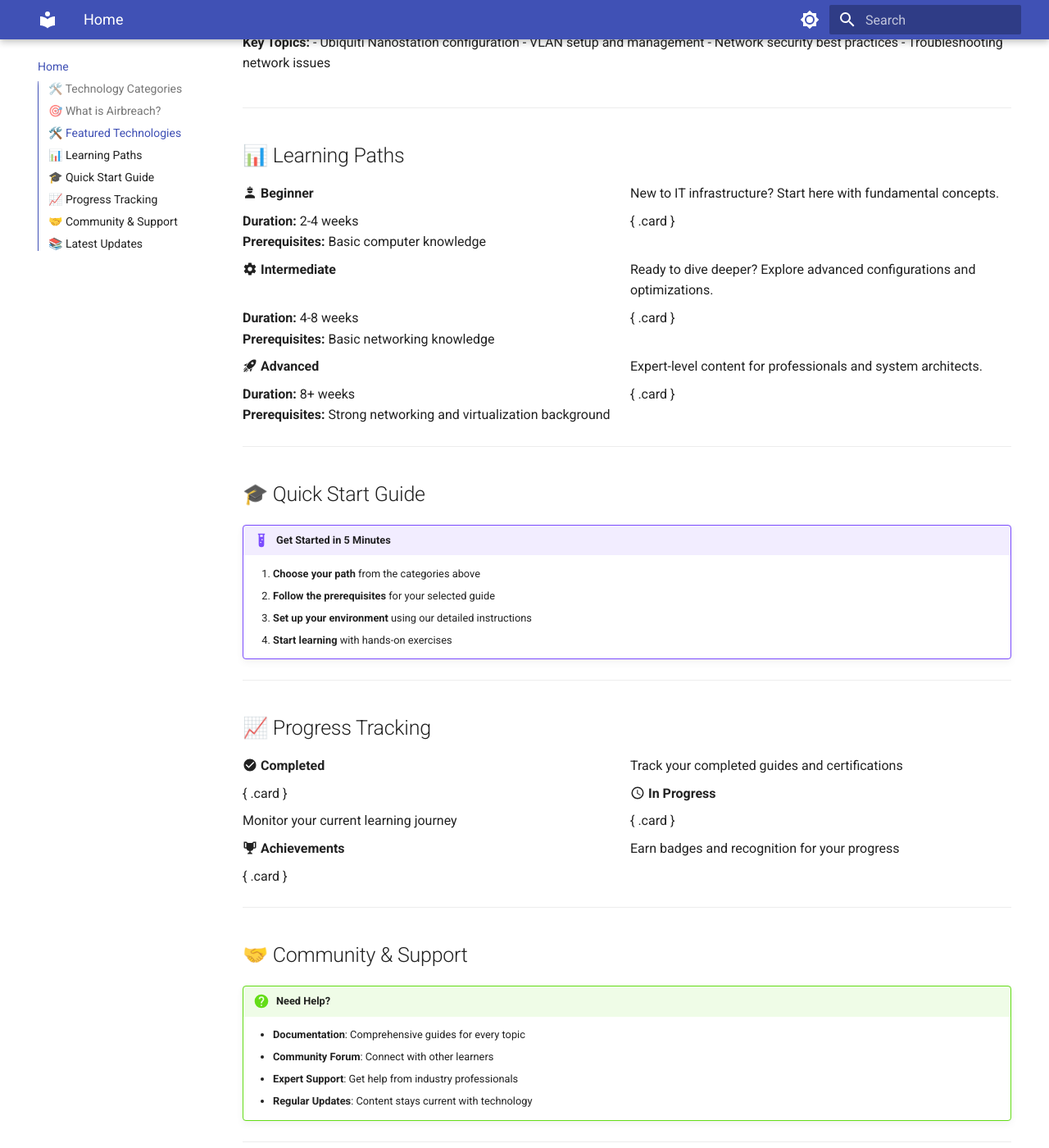
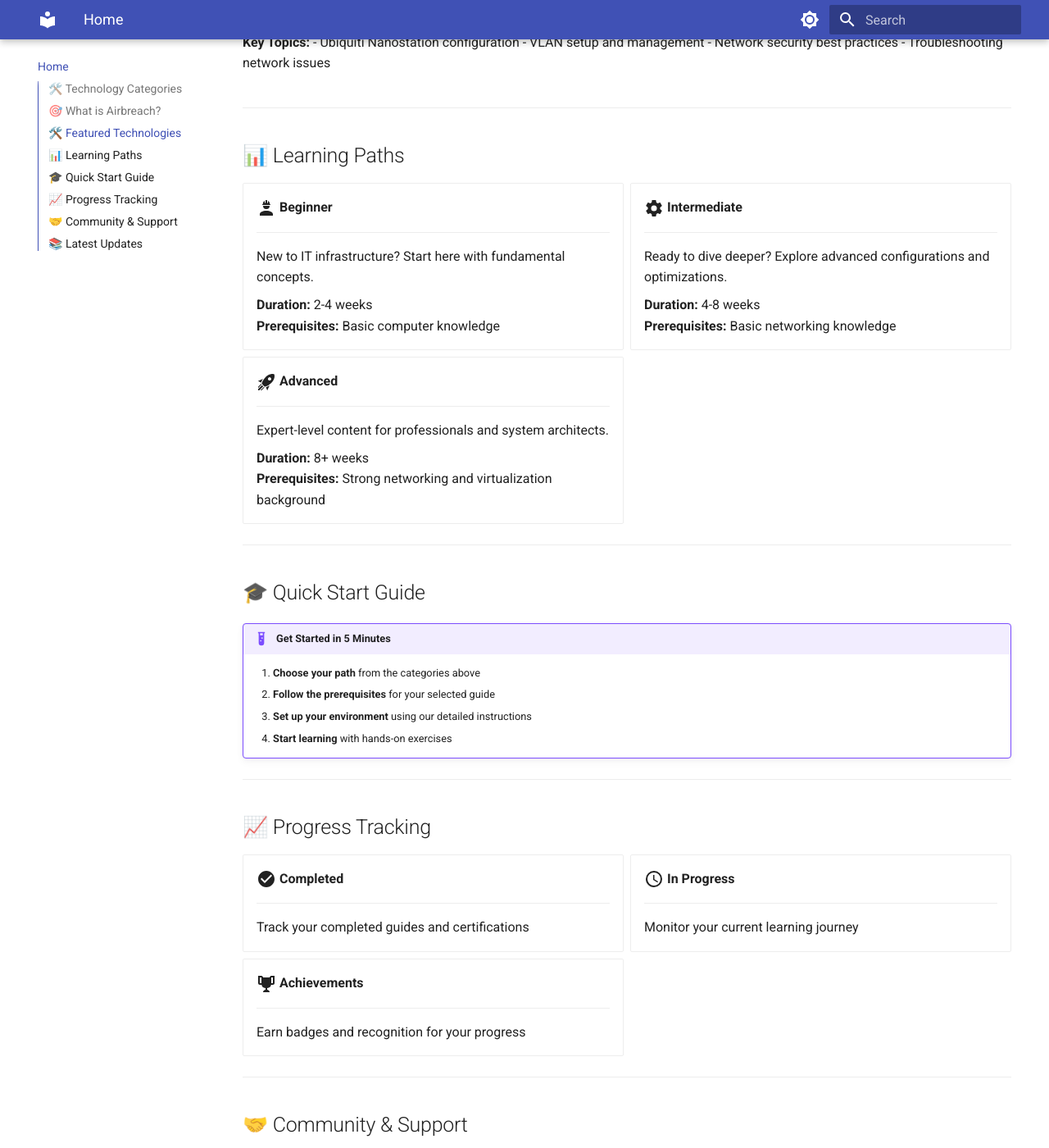
Before and after one commit to DirtyOptics/airbreach, an MkDocs documentation site: the page built from docs/index.md, in a window 1280 px wide and 1400 px high, scrolled down 1270 px. Shown: the whole window at 82% size. Built offline with MkDocs 1.6.1 and Material for MkDocs 9.7.7, drawn with Linux system fonts in a browser that asks for light colours.

Commit message:
vault backup: 2025-10-17 13:55:34

```diff
--- a/docs/index.md
+++ b/docs/index.md
@@ -84,34 +84,34 @@
 
 ## 📊 Learning Paths
 
-<div class="grid" markdown>
+<div class="grid cards" markdown>
 
-:material-account-hard-hat: **Beginner**
+-   :material-account-hard-hat:{ .lg .middle } **Beginner**
 
-New to IT infrastructure? Start here with fundamental concepts.
+    ---
 
-**Duration:** 2-4 weeks
-**Prerequisites:** Basic computer knowledge
+    New to IT infrastructure? Start here with fundamental concepts.
 
-{ .card }
+    **Duration:** 2-4 weeks
+    **Prerequisites:** Basic computer knowledge
 
-:material-cog: **Intermediate**
+-   :material-cog:{ .lg .middle } **Intermediate**
 
-Ready to dive deeper? Explore advanced configurations and optimizations.
+    ---
 
-**Duration:** 4-8 weeks
-**Prerequisites:** Basic networking knowledge
+    Ready to dive deeper? Explore advanced configurations and optimizations.
 
-{ .card }
+    **Duration:** 4-8 weeks
+    **Prerequisites:** Basic networking knowledge
 
-:material-rocket-launch: **Advanced**
+-   :material-rocket-launch:{ .lg .middle } **Advanced**
 
-Expert-level content for professionals and system architects.
+    ---
 
-**Duration:** 8+ weeks
-**Prerequisites:** Strong networking and virtualization background
+    Expert-level content for professionals and system architects.
 
-{ .card }
+    **Duration:** 8+ weeks
+    **Prerequisites:** Strong networking and virtualization background
 
 </div>
 
@@ -129,25 +129,25 @@ Expert-level content for professionals and system architects.
 
 ## 📈 Progress Tracking
 
-<div class="grid" markdown>
+<div class="grid cards" markdown>
 
-:material-check-circle: **Completed**
+-   :material-check-circle:{ .lg .middle } **Completed**
 
-Track your completed guides and certifications
+    ---
 
-{ .card }
+    Track your completed guides and certifications
 
-:material-clock-outline: **In Progress**
+-   :material-clock-outline:{ .lg .middle } **In Progress**
 
-Monitor your current learning journey
+    ---
 
-{ .card }
+    Monitor your current learning journey
 
-:material-trophy: **Achievements**
+-   :material-trophy:{ .lg .middle } **Achievements**
 
-Earn badges and recognition for your progress
+    ---
 
-{ .card }
+    Earn badges and recognition for your progress
 
 </div>
 
```
